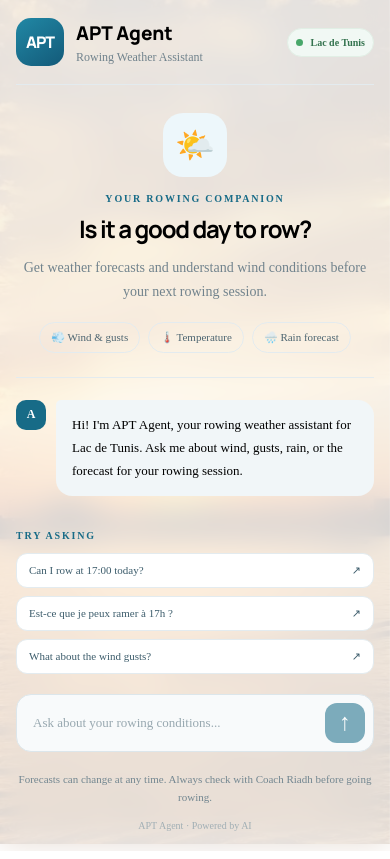
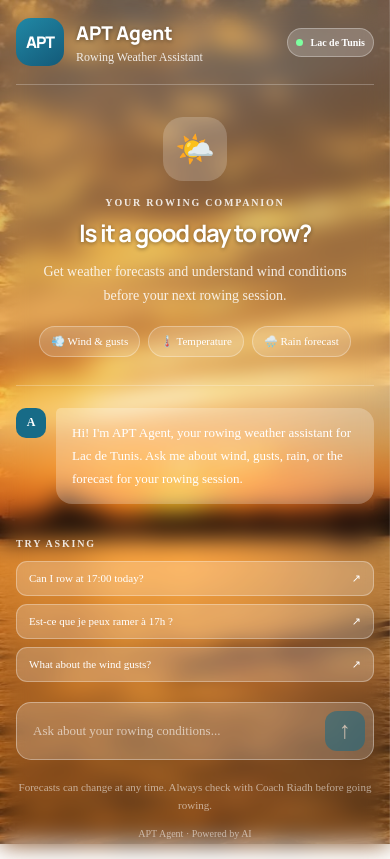
Before and after one commit to hadilaff/APT_agent, a Next.js app in the folder frontend/: page / in a window 390 px wide. Built offline with nearby package versions, Linux system fonts and the light colour scheme; no server answers.

Commit message:
mobile: fully transparent UI so image shows through

```diff
--- a/frontend/app/globals.css
+++ b/frontend/app/globals.css
@@ -413,39 +413,112 @@ button:disabled {
     border: none;
     border-radius: 0;
     box-shadow: none;
-    background: rgba(255, 255, 255, 0.82);
-    backdrop-filter: blur(16px);
-    -webkit-backdrop-filter: blur(16px);
+    background: transparent;
+  }
+
+  /* All white sections become transparent on mobile */
+  .hero,
+  .conversation,
+  .suggestion-section {
+    background: transparent;
+  }
+
+  /* Text becomes white to be readable over the image */
+  .header h1,
+  .hero h2 {
+    color: #ffffff;
+    text-shadow: 0 1px 4px rgba(0,0,0,0.4);
+  }
+
+  .header p,
+  .hero-description,
+  .eyebrow,
+  .section-label {
+    color: rgba(255, 255, 255, 0.85);
   }
 
   .header {
     padding-bottom: 18px;
+    border-bottom-color: rgba(255, 255, 255, 0.25);
   }
 
   .status {
     padding: 8px;
     font-size: 10px;
+    background: rgba(255, 255, 255, 0.2);
+    border-color: rgba(255, 255, 255, 0.3);
+    color: #ffffff;
   }
 
-  .hero {
-    padding: 28px 0 24px;
+  .status-dot {
+    background: #7effa0;
+  }
+
+  .weather-icon {
+    background: rgba(255, 255, 255, 0.2);
+  }
+
+  .feature-list span {
+    background: rgba(255, 255, 255, 0.15);
+    border-color: rgba(255, 255, 255, 0.3);
+    color: #ffffff;
+  }
+
+  .conversation {
+    border-top-color: rgba(255, 255, 255, 0.25);
+  }
+
+  .assistant .message-bubble {
+    background: rgba(255, 255, 255, 0.25);
+    backdrop-filter: blur(8px);
+    -webkit-backdrop-filter: blur(8px);
+    color: #ffffff;
+  }
+
+  .user .message-bubble {
+    background: rgba(23, 107, 135, 0.85);
   }
 
   .message-bubble {
     max-width: 92%;
   }
 
+  .suggestion-button {
+    width: 100%;
+    background: rgba(255, 255, 255, 0.2);
+    border-color: rgba(255, 255, 255, 0.3);
+    color: #ffffff;
+    backdrop-filter: blur(6px);
+    -webkit-backdrop-filter: blur(6px);
+  }
+
+  .suggestion-button:hover {
+    background: rgba(255, 255, 255, 0.3);
+  }
+
   .suggestions {
     flex-direction: column;
-  }
-
-  .suggestion-button {
-    width: 100%;
   }
 
   .composer {
     position: sticky;
     bottom: 8px;
-    background: #f8fafb;
+    background: rgba(255, 255, 255, 0.2);
+    border-color: rgba(255, 255, 255, 0.35);
+    backdrop-filter: blur(10px);
+    -webkit-backdrop-filter: blur(10px);
+  }
+
+  .composer input {
+    color: #ffffff;
+  }
+
+  .composer input::placeholder {
+    color: rgba(255, 255, 255, 0.6);
+  }
+
+  .footer p,
+  .footer span {
+    color: rgba(255, 255, 255, 0.55);
   }
 }
```
